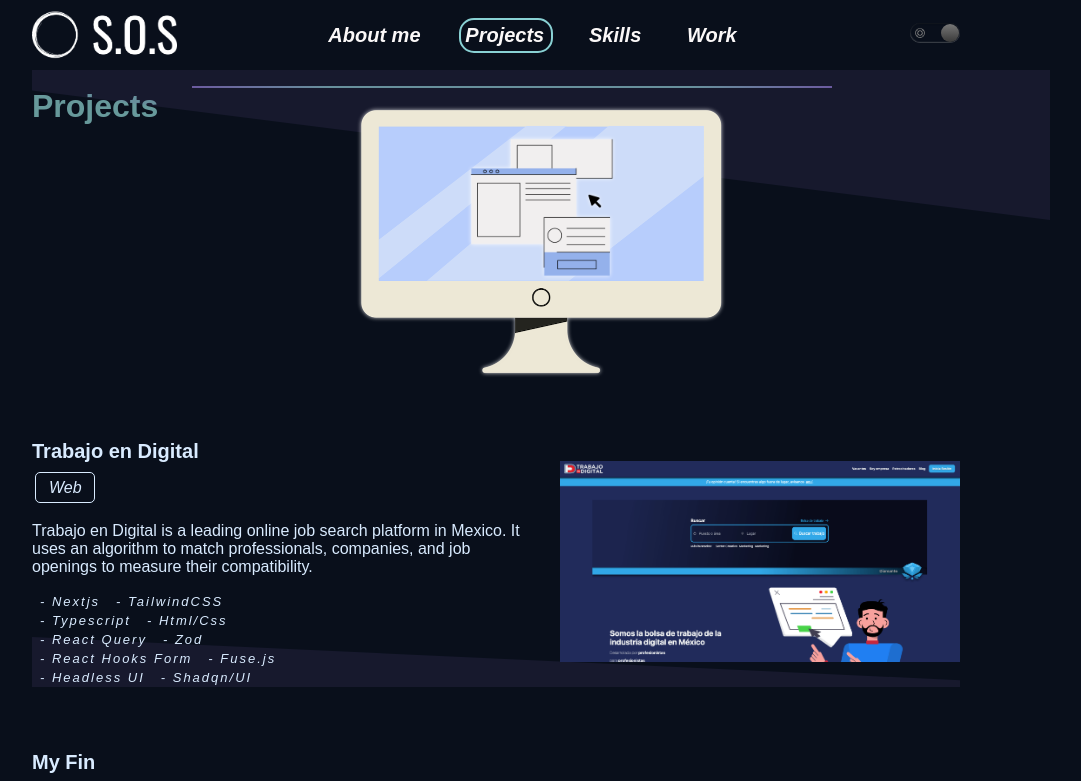
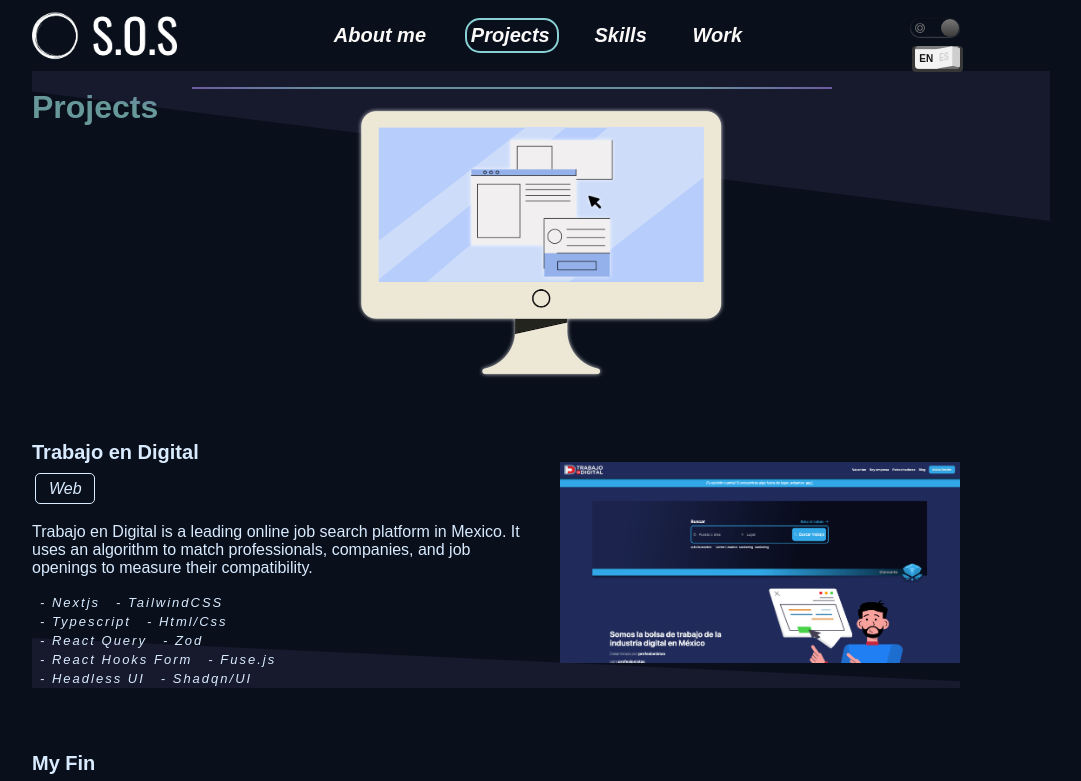
Before and after one commit to sergioomarsanchez/myportfolio, a React (Create React App) app: page /projects in a window 1280 px wide. Shown: the top 781 px of the page, without its empty margins (128-1209 px from the left). Built offline with nearby package versions, Linux system fonts and the light colour scheme.

Commit message:
add language toggle, and spanish content in About me component

```diff
--- a/src/components/body/about/index.js
+++ b/src/components/body/about/index.js
@@ -2,11 +2,12 @@
 import "./about.css";
 import Dog from "../../dog";
 import img from "../../../assets/img/Olá - Relaxing.png";
-import { ThemeContext } from "../../../contexts/theme";
+import { ThemeContext, LangContext } from "../../../contexts/theme";
 import References from "../../common/references";
 
 function About() {
   const [isDark] = useContext(ThemeContext);
+  const [es] = useContext(LangContext);
   useEffect(() => {
     window.scrollTo(0, 0);
   }, []);
@@ -28,12 +29,12 @@
       </div>
       <div className="about-top">
         <div className="about-info">
-          <span> Hi, I am</span>
+          <span>{es ? "Hola, soy" : "Hi, I am"}</span>
           <h1 className={isDark ? "info-name" : "info-nameLight"}>
             Sergio Omar Sánchez
           </h1>
           <h2 className={isDark ? "fullDiv" : "fullDivLight"}>
-            Front-End Developer...
+            {es ? "Desarrollador Front-End..." : "Front-End Developer..."}
           </h2>
           <div className="about-imgDiv">
             <img
@@ -45,12 +46,14 @@
         </div>
         <div className="div-for-mobile">
           <div className="about-text">
-            <h2>About me...</h2>
+            <h2>
+             { es? "Sobre mí" :
+              "About me..."}
+              </h2>
             <p>
-              A front-end developer who takes pride in delivering exceptional
-              user experiences by meticulously crafting code that aligns with
-              the intended design, creating visually stunning and highly
-              interactive websites.
+              {es
+                ? "Desarrollador Front-end que se enorgullece de ofrecer experiencias de usuario excepcionales mediante la meticulosa creación de código que se ajusta al diseño previsto, creando sitios web visualmente impactantes y altamente interactivos."
+                : "A front-end developer who takes pride in delivering exceptional user experiences by meticulously crafting code that aligns with the intended design, creating visually stunning and highly interactive websites."}
             </p>
           </div>
           <div className="about-photo">
--- a/src/components/common/toggleButton/toggleButton.css
+++ b/src/components/common/toggleButton/toggleButton.css
@@ -8,9 +8,8 @@
 	box-shadow: inset 0px 0.5px 1.5px rgba(0,0,0,0.4), inset 0px -0.5px 1.5px rgba(255,255,255,0.4);
 	cursor: pointer;
 	transition: 0.3s;
-	margin-bottom: 1.4rem;
-	margin-left: 1rem;
 	z-index: 1;
+margin-left: 5px;
 }
 .label:after {
 	content: "";
--- a/src/components/common/toggleButton/toggleButton.js
+++ b/src/components/common/toggleButton/toggleButton.js
@@ -1,19 +1,44 @@
 import React, { useContext } from "react";
-import './toggleButton.css'
+import "./toggleButton.css";
 import { ThemeContext } from "../../../contexts/theme";
 
+export default function ToggleButton() {
+  const [isDark, toggleTheme] = useContext(ThemeContext);
 
-export default function ToggleButton (){
-
-    const [isDark, toggleTheme] = useContext(ThemeContext)
-
-    return(
-        <div>
-            <input type='checkbox' id='darkMode-toggle' defaultChecked={isDark} onClick={toggleTheme} ></input>
-            <label className="label" htmlFor="darkMode-toggle">
-                <svg version="1.1" className="sun" viewBox="0 0 96 96" data-name="Ebene 1" id="Ebene_1" xmlns="http://www.w3.org/2000/svg"><title/><path d="M48,9A39,39,0,1,0,87,48,39,39,0,0,0,48,9ZM76.26,65.06A33,33,0,1,1,81,48,32.8,32.8,0,0,1,76.26,65.06Z"/><path d="M68.59,45.07a20.59,20.59,0,0,0-4.25-9.89l3.53-3.53a3,3,0,0,0-4.24-4.25L60,31.07a20.58,20.58,0,0,0-8.89-3.52V24.6a3,3,0,0,0-6,0v2.95A20.5,20.5,0,0,0,36.22,31L32.58,27.4a3,3,0,0,0-4.24,4.25l3.49,3.49a20.64,20.64,0,0,0-4.28,9.93H24.6a3,3,0,0,0,0,6h2.95a20.62,20.62,0,0,0,4,9.52l-3.2,3.1A3,3,0,1,0,32.51,68l3.3-3.2a20.62,20.62,0,0,0,9.26,3.79v2.32a3,3,0,0,0,6,0V68.59a20.59,20.59,0,0,0,9.31-3.82L63.63,68a3,3,0,0,0,4.24,0,3,3,0,0,0,0-4.24l-3.22-3.22a20.71,20.71,0,0,0,3.94-9.48h3.32a3,3,0,0,0,0-6H68.59ZM58.51,58.51a14.76,14.76,0,0,1-20.65.21s0,0,0,0a1.63,1.63,0,0,0-.2-.17,14.77,14.77,0,1,1,20.89,0Z"/></svg>
-                <svg version="1.1" className="moon" viewBox="0 0 96 96" data-name="Ebene 1" id="Ebene_1" xmlns="http://www.w3.org/2000/svg"><title/><path d="M48,9A39,39,0,1,0,87,48,39,39,0,0,0,48,9ZM76.26,65.06A33,33,0,1,1,81,48,32.8,32.8,0,0,1,76.26,65.06Z"/><path d="M68.16,55.81a19.59,19.59,0,0,1-24.7-11.63,19.37,19.37,0,0,1,1.74-17,.41.41,0,0,1,0-.09,3,3,0,0,0-3.61-4.34A25.52,25.52,0,0,0,26.36,56.19,25.7,25.7,0,0,0,50.2,72.26a25,25,0,0,0,8.63-1.53A25.29,25.29,0,0,0,71.7,60.25a3,3,0,0,0-3.54-4.44ZM56.77,65.1A19.63,19.63,0,0,1,31.94,54a19.35,19.35,0,0,1,.38-15.29,19.56,19.56,0,0,1,4.39-6.14,25.34,25.34,0,0,0,1.12,13.71,25.62,25.62,0,0,0,23.28,16.6A19.38,19.38,0,0,1,56.77,65.1Z"/></svg>
-            </label>
-        </div>
-    )
+  return (
+    <div>
+      <input
+        type="checkbox"
+        id="darkMode-toggle"
+        defaultChecked={isDark}
+        onClick={toggleTheme}
+      ></input>
+      <label className="label" htmlFor="darkMode-toggle">
+        <svg
+          version="1.1"
+          className="sun"
+          viewBox="0 0 96 96"
+          data-name="Ebene 1"
+          id="Ebene_1"
+          xmlns="http://www.w3.org/2000/svg"
+        >
+          <title />
+          <path d="M48,9A39,39,0,1,0,87,48,39,39,0,0,0,48,9ZM76.26,65.06A33,33,0,1,1,81,48,32.8,32.8,0,0,1,76.26,65.06Z" />
+          <path d="M68.59,45.07a20.59,20.59,0,0,0-4.25-9.89l3.53-3.53a3,3,0,0,0-4.24-4.25L60,31.07a20.58,20.58,0,0,0-8.89-3.52V24.6a3,3,0,0,0-6,0v2.95A20.5,20.5,0,0,0,36.22,31L32.58,27.4a3,3,0,0,0-4.24,4.25l3.49,3.49a20.64,20.64,0,0,0-4.28,9.93H24.6a3,3,0,0,0,0,6h2.95a20.62,20.62,0,0,0,4,9.52l-3.2,3.1A3,3,0,1,0,32.51,68l3.3-3.2a20.62,20.62,0,0,0,9.26,3.79v2.32a3,3,0,0,0,6,0V68.59a20.59,20.59,0,0,0,9.31-3.82L63.63,68a3,3,0,0,0,4.24,0,3,3,0,0,0,0-4.24l-3.22-3.22a20.71,20.71,0,0,0,3.94-9.48h3.32a3,3,0,0,0,0-6H68.59ZM58.51,58.51a14.76,14.76,0,0,1-20.65.21s0,0,0,0a1.63,1.63,0,0,0-.2-.17,14.77,14.77,0,1,1,20.89,0Z" />
+        </svg>
+        <svg
+          version="1.1"
+          className="moon"
+          viewBox="0 0 96 96"
+          data-name="Ebene 1"
+          id="Ebene_1"
+          xmlns="http://www.w3.org/2000/svg"
+        >
+          <title />
+          <path d="M48,9A39,39,0,1,0,87,48,39,39,0,0,0,48,9ZM76.26,65.06A33,33,0,1,1,81,48,32.8,32.8,0,0,1,76.26,65.06Z" />
+          <path d="M68.16,55.81a19.59,19.59,0,0,1-24.7-11.63,19.37,19.37,0,0,1,1.74-17,.41.41,0,0,1,0-.09,3,3,0,0,0-3.61-4.34A25.52,25.52,0,0,0,26.36,56.19,25.7,25.7,0,0,0,50.2,72.26a25,25,0,0,0,8.63-1.53A25.29,25.29,0,0,0,71.7,60.25a3,3,0,0,0-3.54-4.44ZM56.77,65.1A19.63,19.63,0,0,1,31.94,54a19.35,19.35,0,0,1,.38-15.29,19.56,19.56,0,0,1,4.39-6.14,25.34,25.34,0,0,0,1.12,13.71,25.62,25.62,0,0,0,23.28,16.6A19.38,19.38,0,0,1,56.77,65.1Z" />
+        </svg>
+      </label>
+    </div>
+  );
 }
--- /dev/null
+++ b/src/components/common/toggleLang/toggleLang.css
@@ -0,0 +1,114 @@
+/* The switch - the box around the slider */
+.switch {
+	font-size: 10px;
+	position: relative;
+	display: inline-block;
+	width: 50px;
+	height: 25px;
+}
+
+/* Hide default HTML checkbox */
+.switch .cb {
+	opacity: 0;
+	width: 0;
+	height: 0;
+}
+
+/* The slider */
+.toggle {
+	position: absolute;
+	cursor: pointer;
+	width: 90%;
+	height: 90%;
+	background-color: #7d7d7d;
+	border-radius: 4px;
+	transition: .4s;
+	text-transform: uppercase;
+	font-weight: 700;
+	overflow: hidden;
+	box-shadow: -.3em 0 0 0 #373737,-.3em .3em 0 0 #373737,.3em 0 0 0 #373737,.3em .3em 0 0 #373737,0 .3em 0 0 #373737;
+  }
+
+  .toggle > .left {
+	position: absolute;
+	display: flex;
+	width: 50%;
+	height: 88%;
+	background-color: #f3f3f3;
+	color: #141414;
+	left: 0;
+	bottom: 0;
+	align-items: center;
+	justify-content: center;
+	transform-origin: right;
+	transform: rotateX(10deg);
+	transform-style: preserve-3d;
+	transition: all 150ms;
+  }
+
+  .left::before {
+	position: absolute;
+	content: "";
+	width: 100%;
+	height: 100%;
+	background-color: rgb(206, 206, 206);
+	transform-origin: center left;
+	transform: rotateY(90deg);
+  }
+
+  .left::after {
+	position: absolute;
+	content: "";
+	width: 100%;
+	height: 100%;
+	background-color: rgb(112, 112, 112);
+	transform-origin: center bottom;
+	transform: rotateX(90deg);
+  }
+
+  .toggle > .right {
+	position: absolute;
+	display: flex;
+	width: 50%;
+	height: 88%;
+	background-color: #f3f3f3;
+	color: rgb(206, 206, 206);
+	right: 1px;
+	bottom: 0;
+	align-items: center;
+	justify-content: center;
+	transform-origin: left;
+	transform: rotateX(10deg) rotateY(-45deg);
+	transform-style: preserve-3d;
+	transition: all 150ms;
+  }
+
+  .right::before {
+	position: absolute;
+	content: "";
+	width: 100%;
+	height: 100%;
+	background-color: rgb(206, 206, 206);
+	transform-origin: center right;
+	transform: rotateY(-90deg);
+  }
+
+  .right::after {
+	position: absolute;
+	content: "";
+	width: 100%;
+	height: 100%;
+	background-color: rgb(112, 112, 112);
+	transform-origin: center bottom;
+	transform: rotateX(90deg);
+  }
+
+  .switch input:checked + .toggle > .left {
+	transform: rotateX(10deg) rotateY(45deg);
+	color: rgb(206, 206, 206);
+  }
+
+  .switch input:checked + .toggle > .right {
+	transform: rotateX(10deg) rotateY(0deg);
+	color: #091834;
+  }
--- /dev/null
+++ b/src/components/common/toggleLang/toggleLang.js
@@ -0,0 +1,23 @@
+import React, { useContext } from "react";
+import "./toggleLang.css";
+import { LangContext } from "../../../contexts/theme";
+
+export default function ToggleLang() {
+  const [es, toggleLang] = useContext(LangContext);
+
+  return (
+      <label className="switch" htmlFor="lang">
+        <input
+          type="checkbox"
+          className="cb"
+          id="lang"
+          defaultChecked={es}
+          onClick={toggleLang}
+        ></input>
+        <span className="toggle">
+          <span className="left">En</span>
+          <span className="right">Es</span>
+        </span>
+      </label>
+  );
+}
--- a/src/components/header/header.css
+++ b/src/components/header/header.css
@@ -49,6 +49,11 @@
 
 .toggleContainer {
   margin-right: 2rem;
+  display: flex;
+  flex-direction: column;
+  justify-content: center;
+  align-items: center;
+  gap: 0.5rem;
 }
 @media only screen and (max-width: 820px) {
   .header,
--- a/src/components/header/index.js
+++ b/src/components/header/index.js
@@ -2,6 +2,7 @@
 import { ThemeContext } from "../../contexts/theme";
 import { useLocation, Link } from "react-router-dom";
 import ToggleButton from "../common/toggleButton/toggleButton";
+import ToggleLang from "../common/toggleLang/toggleLang";
 import Mobile from "./mobile";
 import Web from "./web/index";
 import logo from "../../assets/logo/logo_white_large.png";
@@ -43,6 +44,7 @@
       </div>
       <div className="toggleContainer">
         <ToggleButton />
+        <ToggleLang />
       </div>
     </div>
   );
--- a/src/contexts/theme.js
+++ b/src/contexts/theme.js
@@ -1,14 +1,23 @@
 import { createContext, useState } from "react";
 
-export const  ThemeContext = createContext();
+export const ThemeContext = createContext();
+export const LangContext = createContext();
 
-export const ThemeProvider = ({children}) => {
-    const [isDark, setIsDark] = useState(true)
+export const ThemeProvider = ({ children }) => {
+  const [isDark, setIsDark] = useState(true);
+  const [es, setEng] = useState(false);
 
-    const toggleTheme = ()=>{
-        setIsDark(!isDark)
-    }
-    return(
-        <ThemeContext.Provider value={[ isDark, toggleTheme ]}>{children}</ThemeContext.Provider>
-    )
-}
+  const toggleLang = () => {
+    setEng(!es);
+  };
+  const toggleTheme = () => {
+    setIsDark(!isDark);
+  };
+  return (
+    <ThemeContext.Provider value={[isDark, toggleTheme]}>
+      <LangContext.Provider value={[es, toggleLang]}>
+        {children}
+      </LangContext.Provider>
+    </ThemeContext.Provider>
+  );
+};
```
